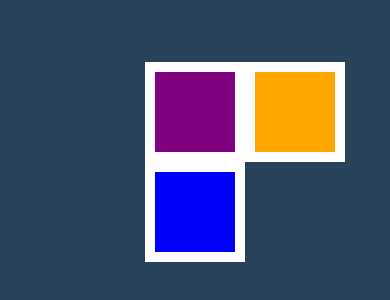
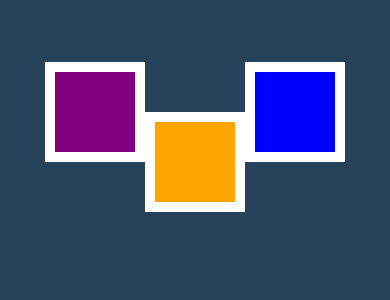
Before and after one commit to Peererxon/reactnativefernando, a React Native app: screen / in a window 390 px wide. Shown: the part 310-610 px from the top of the page. Built offline with nearby package versions, Linux system fonts and the light colour scheme.

Commit message:
tarea 10

```diff
--- a/src/screens/TareaScreen.tsx
+++ b/src/screens/TareaScreen.tsx
@@ -15,13 +15,13 @@ const styles = StyleSheet.create({
   container: {
       backgroundColor: '#28425B',
       flex: 1,
+      flexDirection: 'row',
       justifyContent: 'center',
       alignItems: 'center'
   },
   cajaMorada: {
       width: 100,
       height: 100,
-      top: 100,
       borderWidth: 10,
       borderColor: 'white',
       backgroundColor: 'purple'
@@ -29,7 +29,7 @@ const styles = StyleSheet.create({
   cajaNaranja: {
     width: 100,
     height: 100,
-    left: 100,
+    top: 50,
     borderWidth: 10,
     borderColor: 'white',
     backgroundColor: 'orange',
```
